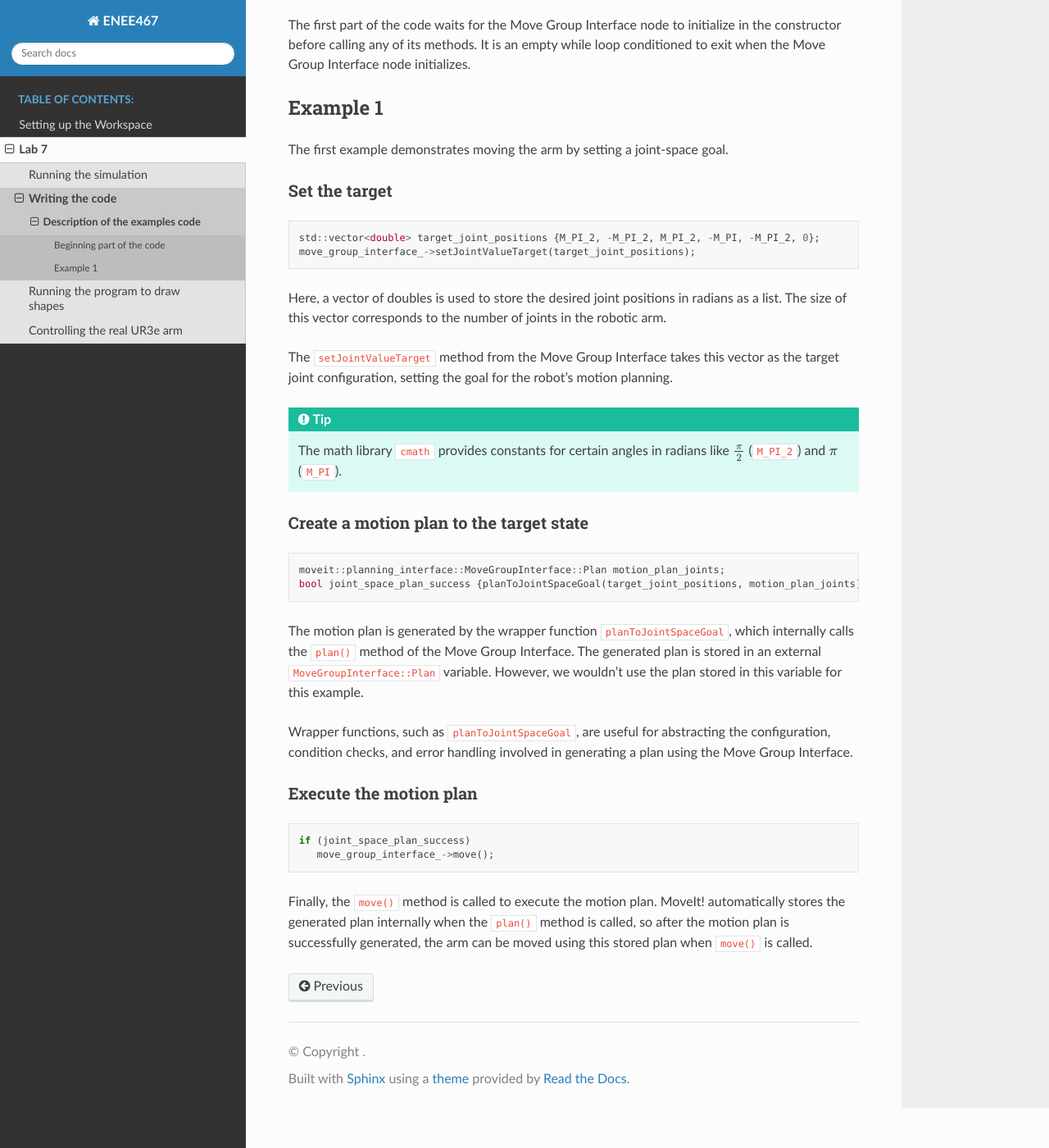
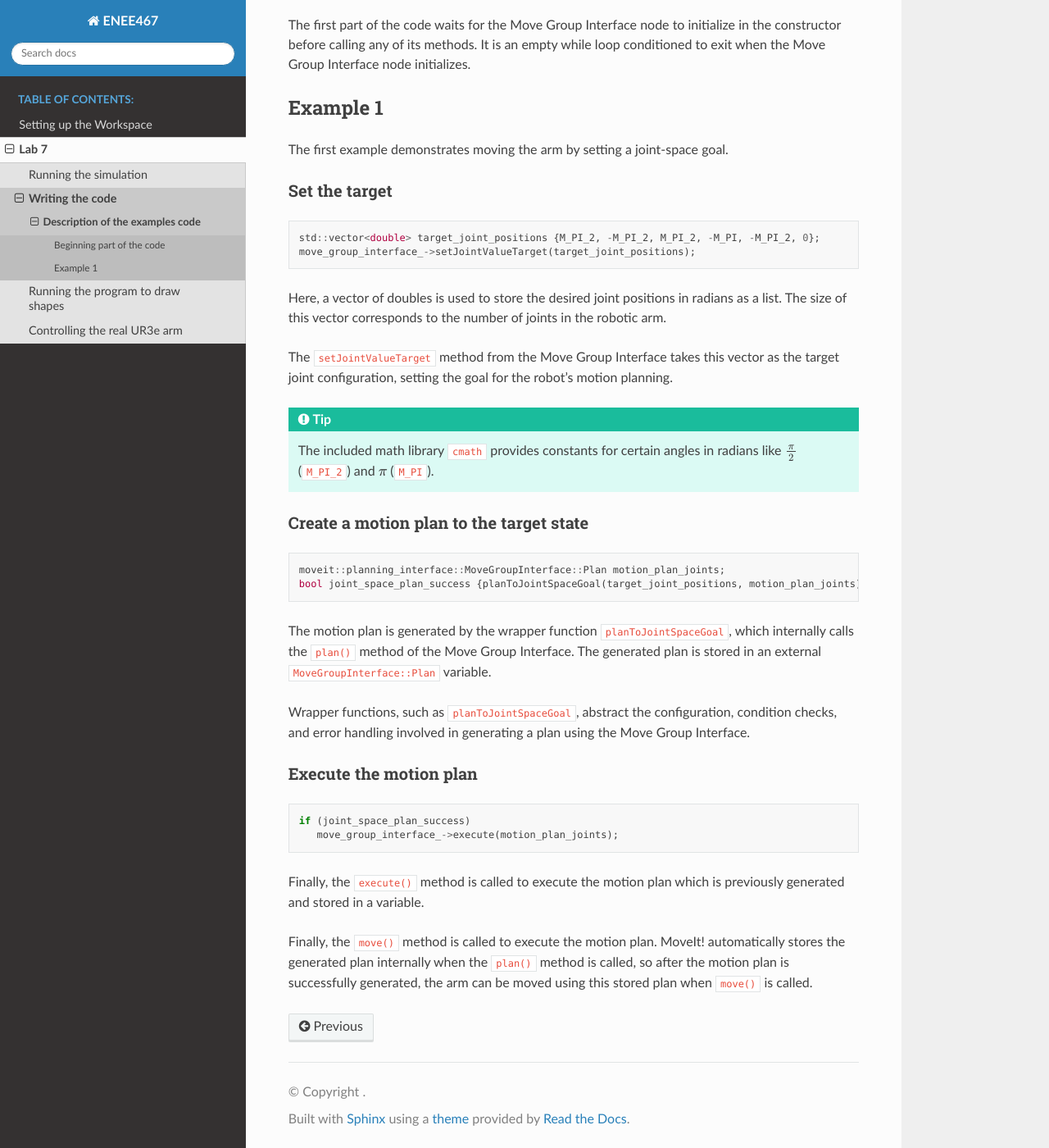
Before and after one commit to ENEE467/Getting_Started, a Sphinx documentation site: the page built from source/Lab7/Examples-Code-Desc.rst, in a window 1280 px wide and 1400 px high, scrolled down 2152 px. Shown: the whole window at 82% size. Built offline with Sphinx 7.4.7 and the Read the Docs theme 3.1.0, drawn with Linux system fonts in a browser that asks for light colours; pages that are not in the unit, such as notebooks, are missing from menus.

Commit message:
Updated Example 1 description

```diff
--- a/source/Lab7/Examples-Code-Desc.rst
+++ b/source/Lab7/Examples-Code-Desc.rst
@@ -148,7 +148,7 @@ joint configuration, setting the goal for the robot's motion planning.
 
 .. tip::
 
-   The math library ``cmath`` provides constants for certain angles in radians like
+   The included math library ``cmath`` provides constants for certain angles in radians like
    :math:`\frac{\pi}{2}` (``M_PI_2``) and :math:`\pi` (``M_PI``).
 
 Create a motion plan to the target state
@@ -161,11 +161,10 @@ Create a motion plan to the target state
 
 The motion plan is generated by the wrapper function ``planToJointSpaceGoal``, which internally calls
 the ``plan()`` method of the Move Group Interface. The generated plan is stored in an external
-``MoveGroupInterface::Plan`` variable. However, we wouldn't use the plan stored in this variable for
-this example.
+``MoveGroupInterface::Plan`` variable.
 
-Wrapper functions, such as ``planToJointSpaceGoal``, are useful for abstracting the configuration,
-condition checks, and error handling involved in generating a plan using the Move Group Interface.
+Wrapper functions, such as ``planToJointSpaceGoal``, abstract the configuration, condition checks,
+and error handling involved in generating a plan using the Move Group Interface.
 
 Execute the motion plan
 -----------------------
@@ -173,7 +172,10 @@ Execute the motion plan
 .. code-block:: C++
 
    if (joint_space_plan_success)
-      move_group_interface_->move();
+      move_group_interface_->execute(motion_plan_joints);
+
+Finally, the ``execute()`` method is called to execute the motion plan which is previously generated
+and stored in a variable.
 
 Finally, the ``move()`` method is called to execute the motion plan. MoveIt! automatically stores
 the generated plan internally when the ``plan()`` method is called, so after the motion plan is
```
